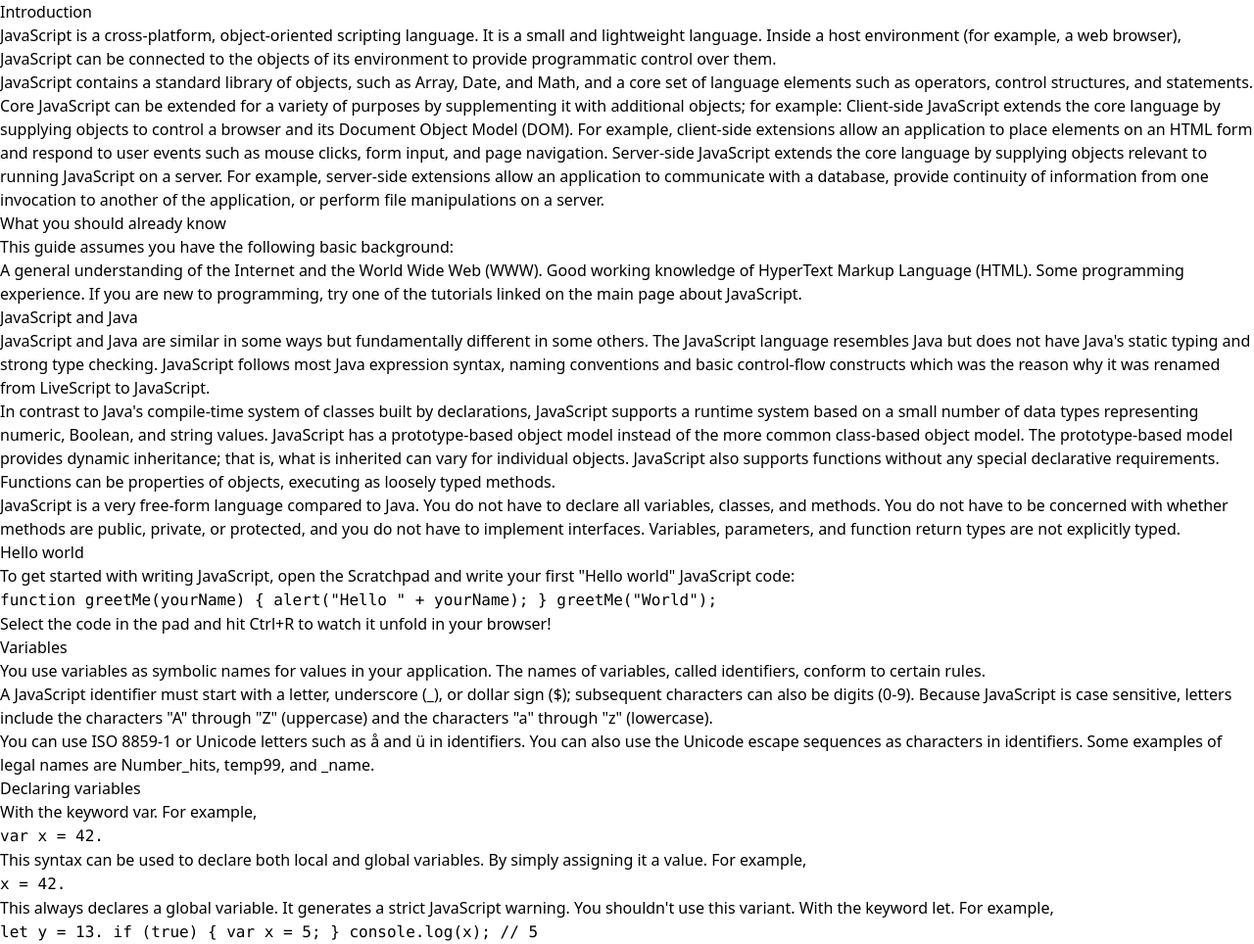
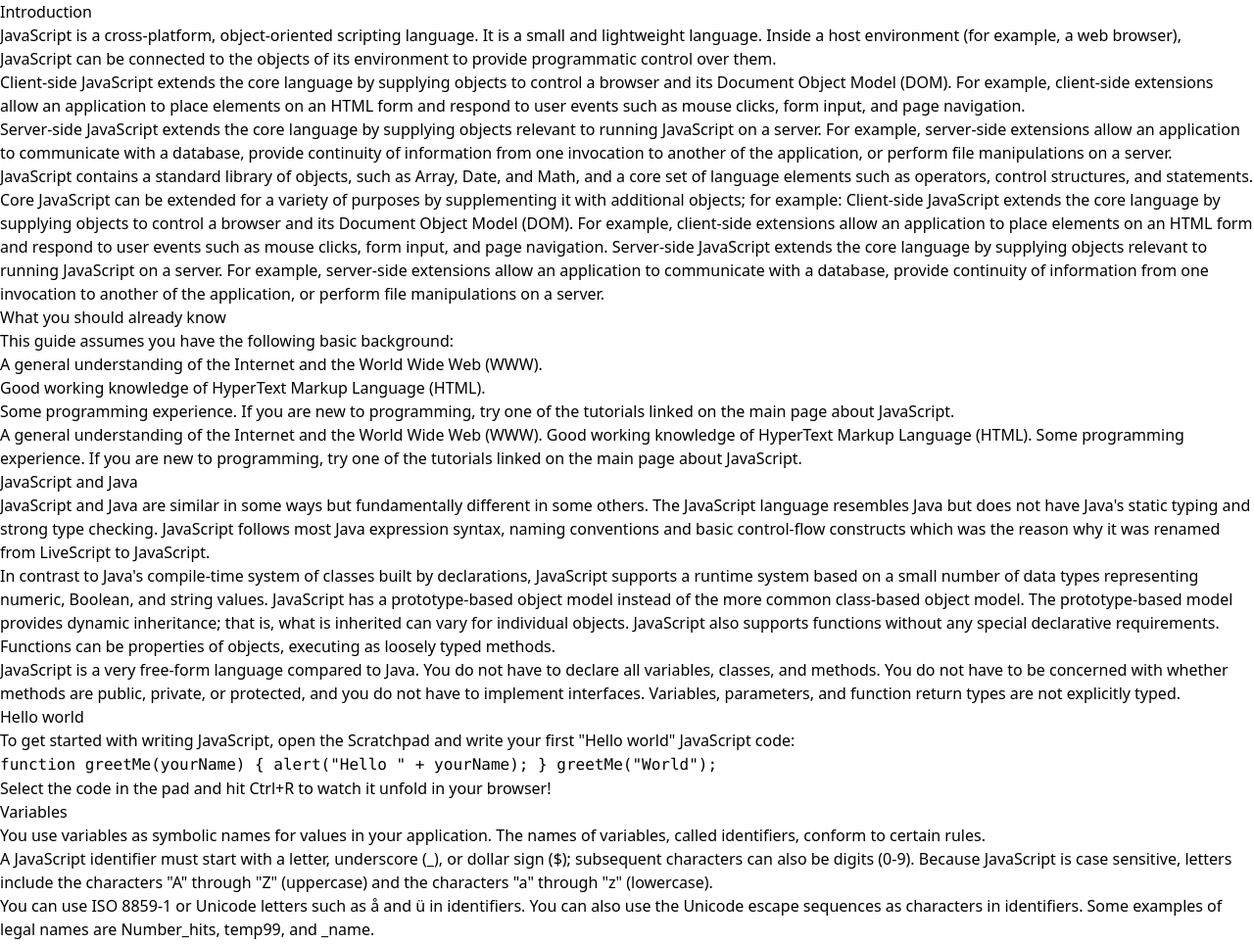
Before and after one commit to NasirKhalidQ/microverse-trial3, a plain HTML site: page src/index.html in a window 1280 px wide. Shown: the top 964 px of the page at 98% size. Drawn offline with Linux system fonts and the light colour scheme.

Commit message:
step 7 & 8 done

```diff
--- a/src/index.html
+++ b/src/index.html
@@ -10,6 +10,9 @@
   <body>
     <script src="https://cdn.freecodecamp.org/testable-projects-fcc/v1/bundle.js"></script>
     <main id="main-doc">
+      <nav id="navbar">
+
+      </nav>
       <section id="introduction" class="main-section">
         <header>Introduction</header>
         <p>
@@ -17,8 +20,11 @@
           is a small and lightweight language. Inside a host environment (for
           example, a web browser), JavaScript can be connected to the objects of
           its environment to provide programmatic control over them.
-        </p>
-        <p>
+          <ul>
+            <li>Client-side JavaScript extends the core language by supplying objects to control a browser and its Document Object Model (DOM). For example, client-side extensions allow an application to place elements on an HTML form and respond to user events such as mouse clicks, form input, and page navigation.</li>
+             <li>Server-side JavaScript extends the core language by supplying objects relevant to running JavaScript on a server. For example, server-side extensions allow an application to communicate with a database, provide continuity of information from one invocation to another of the application, or perform file manipulations on a server.</li>
+          </ul>
+
           JavaScript contains a standard library of objects, such as Array,
           Date, and Math, and a core set of language elements such as operators,
           control structures, and statements. Core JavaScript can be extended
@@ -37,8 +43,13 @@
       </section>
       <section id="what_you_should_already_know" class="main-section">
         <header>What you should already know</header>
-        <p>This guide assumes you have the following basic background:</p>
-        <p>
+        <p>This guide assumes you have the following basic background:
+          <ul>
+            <li>A general understanding of the Internet and the World Wide Web (WWW).</li>
+            <li>Good working knowledge of HyperText Markup Language (HTML).</li>
+            <li>Some programming experience. If you are new to programming, try one of the tutorials linked on the main page about JavaScript.</li>
+          </ul>
+
           A general understanding of the Internet and the World Wide Web (WWW).
           Good working knowledge of HyperText Markup Language (HTML). Some
           programming experience. If you are new to programming, try one of the
```
